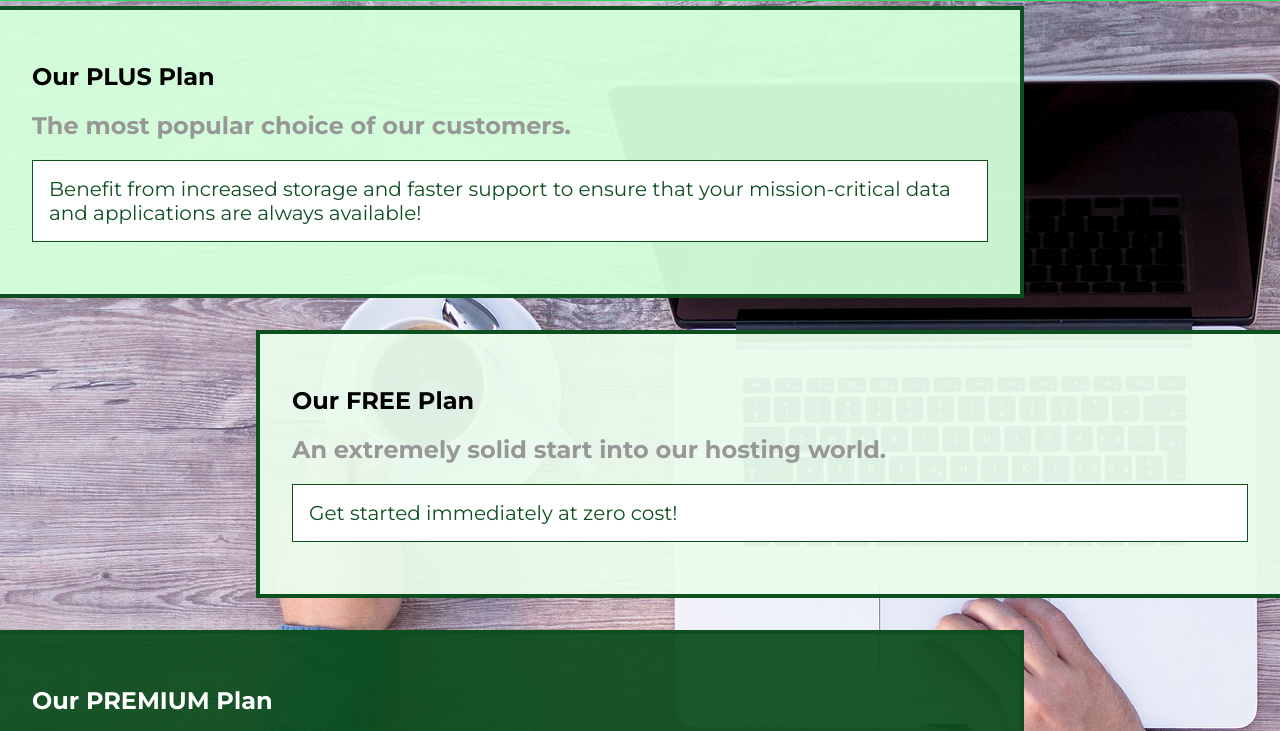
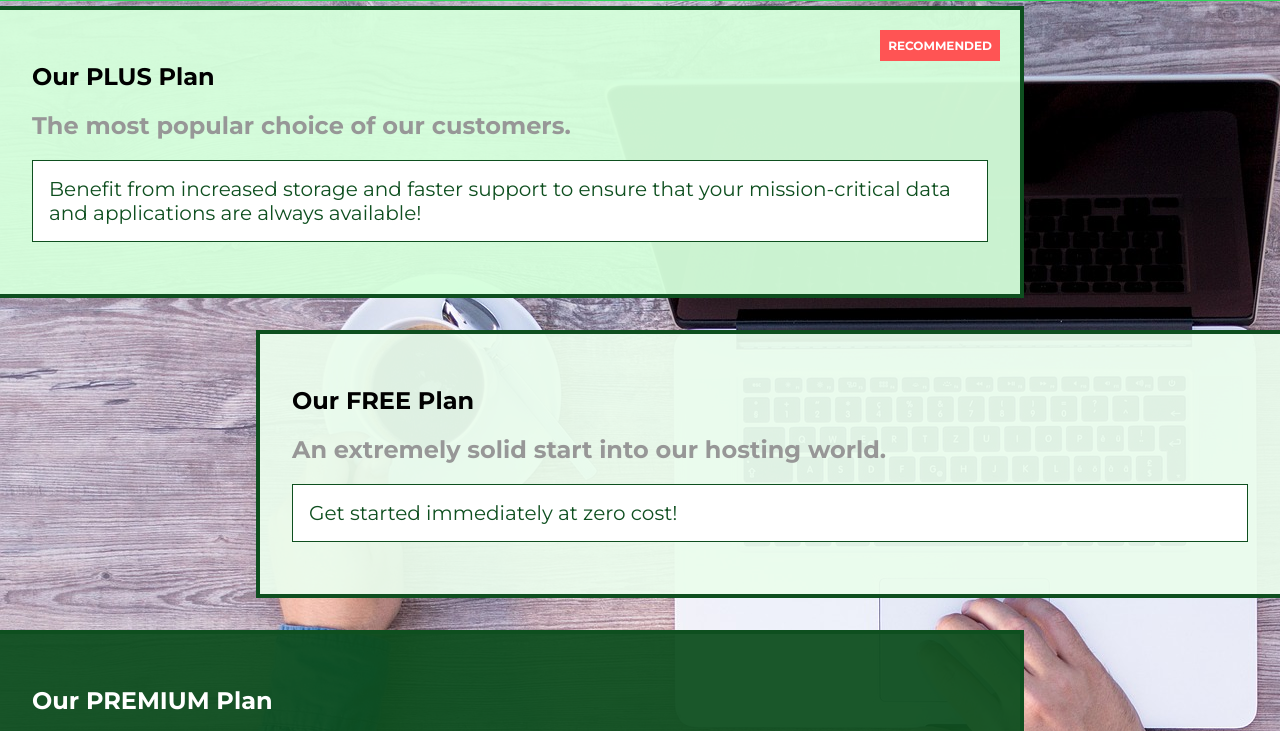
Before and after one commit to shubhamkanse72/css-project-1, a plain HTML site: page packages/index.html in a window 1280 px wide. Shown: the part 42-773 px from the top of the page. Drawn offline with Linux system fonts and the light colour scheme.

Commit message:
position css

```diff
--- a/packages/index.html
+++ b/packages/index.html
@@ -45,6 +45,7 @@
       <section class="package" id="plus">
         <a href="#">
           <h1 class="package__title">Our PLUS Plan</h1>
+          <h2 class="package__badge">RECOMMENDED</h2>
           <h2 class="package__subtitle">
             The most popular choice of our customers.
           </h2>
--- a/packages/packages.css
+++ b/packages/packages.css
@@ -13,6 +13,7 @@ main {
   border: 4px solid #0e4f1f;
   margin: 16px 0;
   border-left: none;
+  position: relative;
 }
 .package:hover,
 .package:active {
@@ -24,6 +25,16 @@ main {
   color: inherit;
   padding: 32px;
   display: block;
+}
+.package__badge{
+  position: absolute;
+  top: 0;
+  right: 0;
+  margin: 20px;
+  font-size: 12px;
+  color: white;
+  background: #ff5454;
+  padding: 8px;
 }
 .package__subtitle {
   color: #979797;
--- a/shared.css
+++ b/shared.css
@@ -10,6 +10,7 @@ body {
   background: #2ddf5c;
   padding: 8px 16px;
   position: fixed;
+  z-index: 1;
 }
 .main-header__brand {
   text-decoration: none;
```
